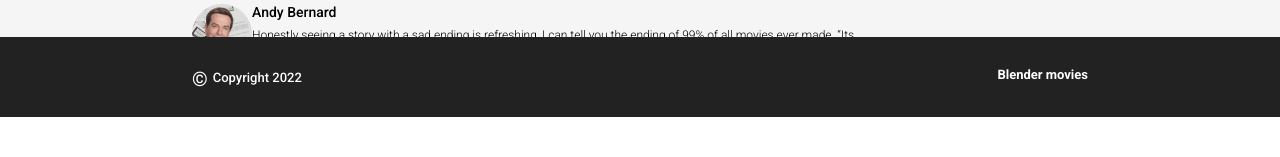
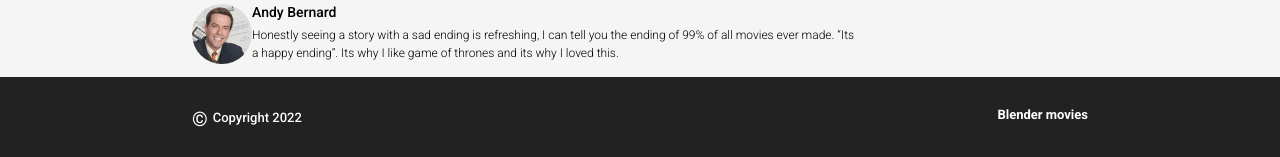
Before and after one commit to Surmani-Konsam/ui-training-js, a plain HTML site: page blendermovie.htm in a window 1280 px wide. Shown: the part 1226-1383 px from the top of the page. Before the commit the page ends 1343 px from the top, so only its background shows below. Drawn offline with Linux system fonts and the light colour scheme.

Commit message:
assignment 15 made changes for max-width media querry 1688px

```diff
--- a/styles/css/blenderstyle.css
+++ b/styles/css/blenderstyle.css
@@ -1,6 +1,5 @@
 /* import of google fonts */
 @import url("https://fonts.googleapis.com/css2?family=Abril+Fatface&family=Roboto:ital,wght@0,100;0,300;0,400;0,500;0,700;1,900&display=swap");
-
 
 /* common fonts and default padding,margin of the browser set to 0 */
 body {
@@ -9,13 +8,11 @@ body {
   font-family: "Roboto", "sans-serif";
 }
 
-
 /* parent container */
 .parent_container {
   width: 100%;
   background-color: #f5f5f5;
 }
-
 
 /* header bar containing header content and header title as content */
 .header_bar {
@@ -44,7 +41,6 @@ body {
   font-weight: 500;
 }
 
-
 /* container for movied details + comments on one block and upcoming projects as another */
 .content_container {
   width: 70%;
@@ -68,7 +64,6 @@ body {
 .profile {
   display: flex;
 }
-
 
 /* username content of profile container */
 .user_name {
@@ -159,7 +154,6 @@ hr {
   font-weight: 500;
 }
 
-
 /* movie project wrapper for the upcoming project header and the movie lisdt */
 .movie_project {
   width: 24%;
@@ -167,15 +161,12 @@ hr {
   display: block;
 }
 
-
-
 /* upcoming project header for the right block upcoming projects movies */
 .upcoming_project {
   margin-top: 20px;
   font-size: 18px;
   font-weight: 500;
 }
-
 
 /* movie image is the parent container of the fetched images */
 .movie_image {
@@ -258,9 +249,8 @@ hr {
   right: 17px;
 }
 
-
 /* media screen for when the inspect is done for full width */
-@media screen and (max-width: 1437px) {
+@media screen and (max-width: 1688px) {
   .project_image {
     width: 100%;
     height: 45vh;
@@ -271,7 +261,7 @@ hr {
     width: 100%;
     height: 80px;
     background-color: #222222;
-    margin-top: 55px;
+    margin-top: 95px;
     position: relative;
     /* top: 0px; */
   }
```
Lines whose indentation alone changed are shown as unchanged.
